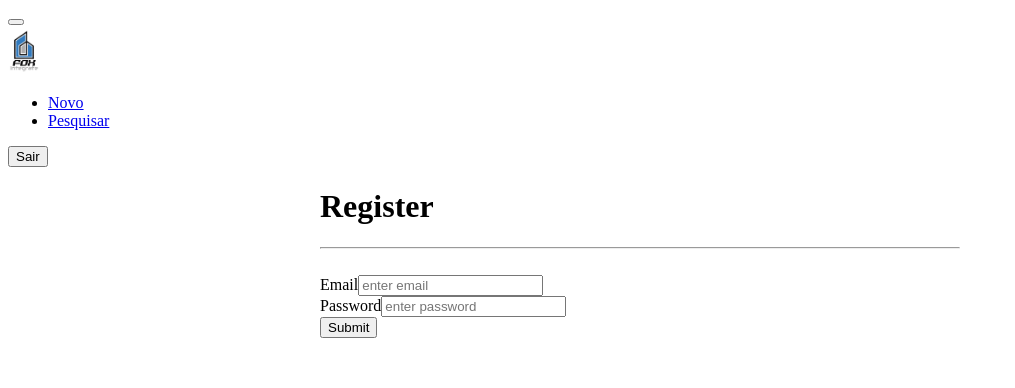
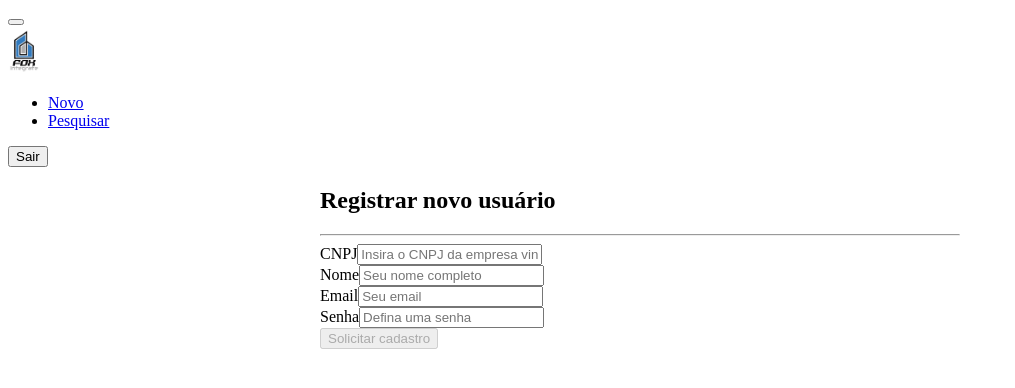
Before and after one commit to marcosfaneli/file-upload-mercurio, an Angular app in the folder front/: page /register in a window 1280 px wide. Shown: the top 388 px of the page, without its empty margins (0-1015 px from the left). Built offline with nearby package versions, Linux system fonts and the light colour scheme.

Commit message:
Alerada tela de cadastro de novos usuário; alterada rotina de login para incluir credencias da empresa;

```diff
--- a/front/src/app/app.module.ts
+++ b/front/src/app/app.module.ts
@@ -41,6 +41,7 @@ import { LoginRedirectService } from './services/login-redirect.service';
     ReactiveFormsModule,
     RouterModule.forRoot([
       { path: 'login', component: LoginComponent, canActivate: [LoginRedirectService] },
+      { path: 'login/:empresa', component: LoginComponent, canActivate: [LoginRedirectService] },
       { path: 'register', component: RegisterComponent, canActivate: [LoginRedirectService] },
       { path: 'status', component: StatusComponent, canActivate: [EnsureAuthenticatedService] },
       { path: 'upload', component: UploadComponent, canActivate: [EnsureAuthenticatedService] },
--- a/front/src/app/components/login/login.component.html
+++ b/front/src/app/components/login/login.component.html
@@ -7,8 +7,9 @@
 <div class="login">
   <div>
     <h1>Login</h1>
-    <hr><br>
+    <hr>
     <form (ngSubmit)="onLogin()" novalidate>
+    <input type="hidden" id="empresa" [(ngModel)]="user.empresa" name="empresa" required>
      <div class="form-group">
        <label for="email">Email</label>
        <input type="text" class="form-control" id="email" placeholder="enter email" [(ngModel)]="user.email" name="email" required>
@@ -22,6 +23,6 @@
   </div>
   <hr>
   <div>
-    <a routerLink='/register'>Register</a>
+    <a routerLink='/register'>Novo usuário?</a>
   </div>
 </div>
--- a/front/src/app/components/login/login.component.ts
+++ b/front/src/app/components/login/login.component.ts
@@ -1,5 +1,5 @@
-import { Component, OnInit } from '@angular/core';
-import { Router } from '@angular/router';
+import { Component } from '@angular/core';
+import { Router, ActivatedRoute } from '@angular/router';
 import { AuthService } from '../../services/auth.service';
 import { User } from '../../models/user';
 
@@ -14,7 +14,11 @@ export class LoginComponent {
 
   error = false;
 
-  constructor(private auth: AuthService, private router: Router) { }
+  constructor(private auth: AuthService, private router: Router, private route: ActivatedRoute) {
+    this.route.params.subscribe(params => {
+      this.user.empresa = params.empresa;
+    });
+  }
 
   onLogin(): void {
     this.auth.login(this.user)
--- a/front/src/app/components/pesquisa/pesquisa.component.html
+++ b/front/src/app/components/pesquisa/pesquisa.component.html
@@ -1,6 +1,7 @@
 <div class="margem">
   <form #form="ngForm">
     <h2>Buscar arquivos</h2>
+    <hr>
     <div class="form-group">
       <label for="texto">Pesquisar por</label>
       <input type="text" class="form-control" id="texto" [(ngModel)]="texto" placeholder="informe palavra para pesquisa" name="texto" required>
--- a/front/src/app/components/register/register.component.html
+++ b/front/src/app/components/register/register.component.html
@@ -1,17 +1,29 @@
-<div class="row margem">
-  <div class="col-md-4">
-    <h1>Register</h1>
-    <hr><br>
-    <form (ngSubmit)="onRegister()" novalidate>
+<div *ngIf="error" class="alert alert-warning alert-dismissible fade show" role="alert">
+  <strong>Solicitação não enviada</strong> {{error_message}}
+  <button type="button" class="close" data-dismiss="alert" aria-label="Close">
+    <span aria-hidden="true">&times;</span>
+  </button>
+</div>
+<div class="margem">
+  <h2>Registrar novo usuário</h2>
+  <hr>
+  <form #form="ngForm" (ngSubmit)="onRegister()" novalidate>
+    <div class="form-group">
+      <label for="cnpj">CNPJ</label>
+      <input type="cnpj" class="form-control" id="cnpj" placeholder="Insira o CNPJ da empresa vinculada" [(ngModel)]="solicitacao.cnpj" name="email" required>
+    </div>
+    <div class="form-group">
+      <label for="nome">Nome</label>
+      <input type="text" class="form-control" id="nome" placeholder="Seu nome completo" [(ngModel)]="solicitacao.nome" name="nome" required>
+    </div>
     <div class="form-group">
       <label for="email">Email</label>
-       <input type="text" class="form-control" id="email" placeholder="enter email" [(ngModel)]="user.email" name="email" required>
+      <input type="email" class="form-control" id="email" placeholder="Seu email" [(ngModel)]="solicitacao.email" name="email" required>
     </div>
     <div class="form-group">
-       <label for="password">Password</label>
-       <input type="password" class="form-control" id="password" placeholder="enter password" [(ngModel)]="user.password" name="password" required>
+      <label for="password">Senha</label>
+      <input type="password" class="form-control" id="password" placeholder="Defina uma senha" [(ngModel)]="solicitacao.senha" name="password" required>
     </div>
-     <button type="submit" class="btn btn-default">Submit</button>
+    <button type="submit" [disabled]="form.invalid || loading" class="btn btn-raised btn-success">Solicitar cadastro <i class="fa fa-spinner fa-spin fa-fw" *ngIf="loading"></i></button>
   </form>
 </div>
-</div>
--- a/front/src/app/components/register/register.component.ts
+++ b/front/src/app/components/register/register.component.ts
@@ -1,7 +1,7 @@
 import { Component, OnInit } from '@angular/core';
 import { Router } from '@angular/router';
 import { AuthService } from '../../services/auth.service';
-import { User } from '../../models/user';
+import { Solicitacao } from '../../models/solicitacao';
 
 @Component({
   selector: 'app-register',
@@ -10,16 +10,24 @@ import { User } from '../../models/user';
 })
 export class RegisterComponent {
 
-  user: User = new User();
+  loading = false;
+  error = false;
+  error_message = '';
+  solicitacao: Solicitacao = new Solicitacao();
 
   constructor(private auth: AuthService, private router: Router) {}
 
-  onRegister(): void {
-    this.auth.register(this.user)
+  onRegister() {
+    this.loading = true;
+
+    this.auth.register(this.solicitacao)
     .then((user) => {
       this.router.navigateByUrl('/login');
     })
     .catch((err) => {
+      this.loading = false;
+      this.error = true;
+      this.error_message = err.json().message;
       console.log(err);
     });
   }
--- a/front/src/app/components/upload/upload.component.html
+++ b/front/src/app/components/upload/upload.component.html
@@ -7,6 +7,7 @@
 <div class="margem">
   <form [formGroup]="form" (ngSubmit)="onSubmit()">
     <h2>Carregar novo arquivo</h2>
+    <hr>
     <div class="form-group">
       <label for="descricao">Descrição</label>
       <input type="text" class="form-control" id="descricao" placeholder="Descrição do arquivo" formControlName="descricao" required>
--- /dev/null
+++ b/front/src/app/models/solicitacao.ts
@@ -0,0 +1,3 @@
+export class Solicitacao {
+    constructor(email?: string, senha?: string, cnpj?: string, nome?: string) { }
+}
--- a/front/src/app/models/user.ts
+++ b/front/src/app/models/user.ts
@@ -1,3 +1,7 @@
 export class User {
-  constructor(email?: string, password?: string) {}
+  empresa: string;
+  email?: string;
+  password?: string;
+
+  constructor(email?: string, password?: string, empresa?: string) {}
 }
```
Also changed, not shown: 2 other files (tests, documents, lock files or other folders). Lines whose indentation alone changed are shown as unchanged.
